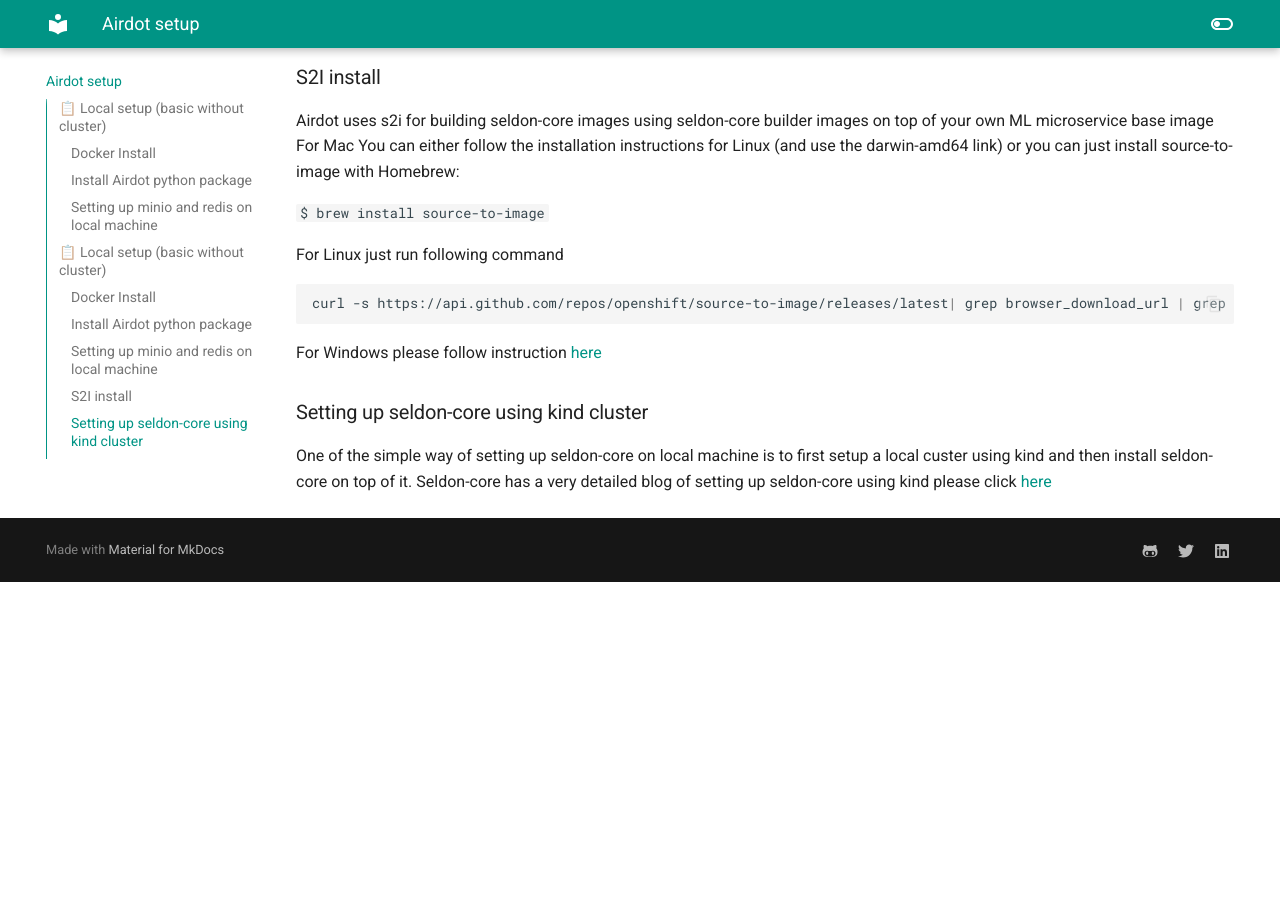
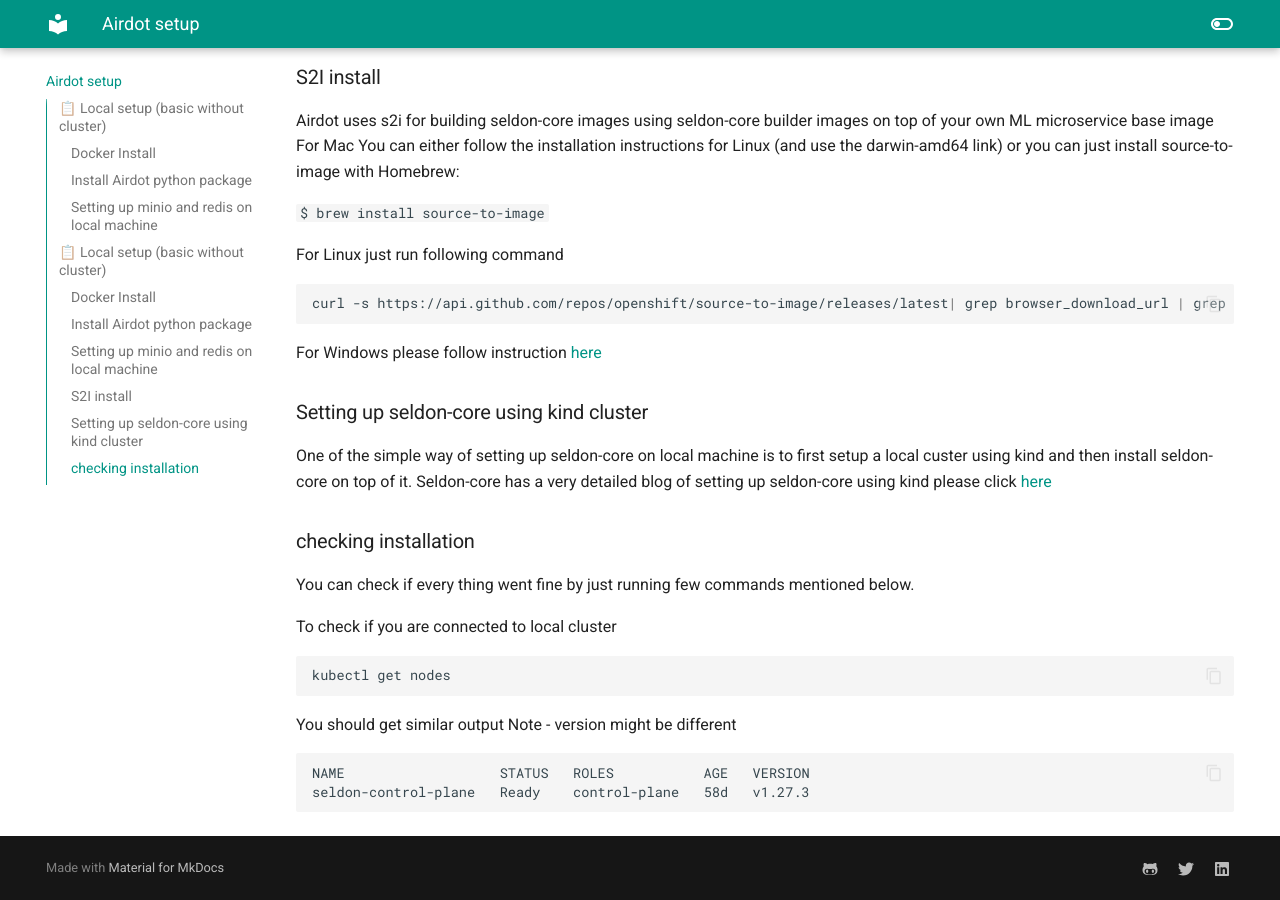
Before and after one commit to siftly-ai/airdot-deployer, an MkDocs documentation site: the page built from docs/getting_started.md, in a window 1280 px wide and 900 px high, scrolled down 1448 px. Built offline with MkDocs 1.6.1 and Material for MkDocs 9.7.7, drawn with Linux system fonts in a browser that asks for light colours; before the commit the page ends 2030 px from its top, so only the background shows below that.

Commit message:
added getting started

````diff
--- a/docs/getting_started.md
+++ b/docs/getting_started.md
@@ -71,3 +71,18 @@
 ### Setting up seldon-core using kind cluster
 
 One of the simple way of setting up seldon-core on local machine is to first setup a local custer using kind and then install seldon-core on top of it. Seldon-core has a very detailed blog of setting up seldon-core using kind please click [here](https://docs.seldon.io/projects/seldon-core/en/latest/install/kind.html)
+
+
+### checking installation
+
+You can check if every thing went fine by just running few commands mentioned below.
+
+To check if you are connected to local cluster
+```bash
+kubectl get nodes
+```
+You should get similar output Note - version might be different
+```bash
+NAME                   STATUS   ROLES           AGE   VERSION
+seldon-control-plane   Ready    control-plane   58d   v1.27.3
+```
````
